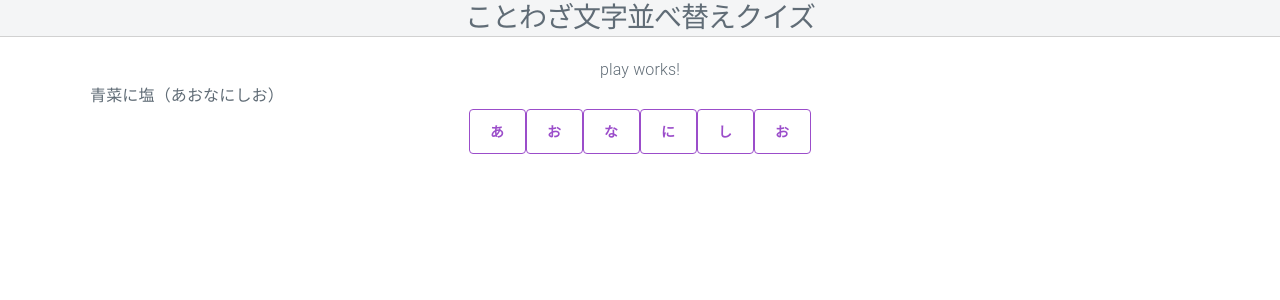
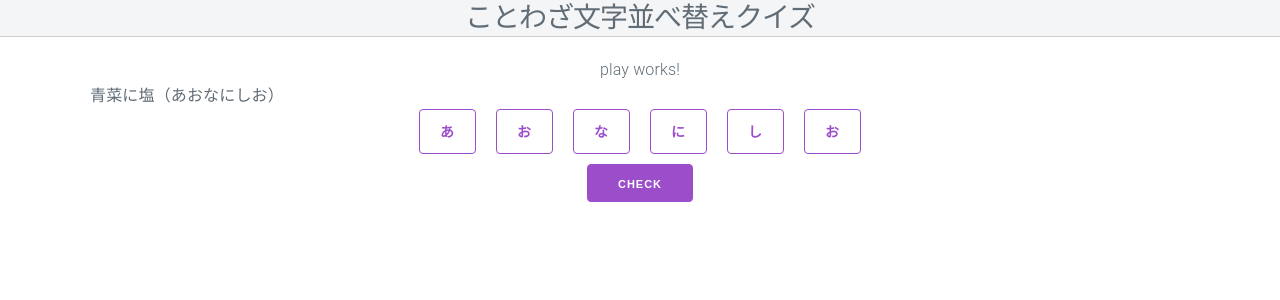
Before and after one commit to c5apple/kotowaza-anagram-app, an Angular app: page / in a window 1280 px wide. Both pictures are taken after a click on the button "START". Shown: the top 300 px of the page. Built offline with nearby package versions, Linux system fonts and the light colour scheme.

Commit message:
文字入れ替え

```diff
--- a/src/app/play/character/character.component.html
+++ b/src/app/play/character/character.component.html
@@ -1,3 +1,4 @@
-<button class="button-large" (click)="triggerFocus()" [ngClass]="{'button-outline' : !isForcus}">
+<button class="button-large" [ngClass]="{'button-outline' : !isFocus, 'animated flip': onAnimated}" (click)="triggerFocus()"
+  (animationend)="onAnimateEnd()">
   {{char}}
 </button>
--- a/src/app/play/character/character.component.scss
+++ b/src/app/play/character/character.component.scss
@@ -0,0 +1,4 @@
+button {
+  margin-left: 1.0rem;
+  margin-right: 1.0rem;
+}
--- a/src/app/play/character/character.component.ts
+++ b/src/app/play/character/character.component.ts
@@ -1,4 +1,4 @@
-import { Component, OnInit, Input, Output, EventEmitter } from '@angular/core';
+import { Component, OnInit, OnChanges, SimpleChanges, Input, Output, EventEmitter } from '@angular/core';
 
 /**
  * 文字コンポーネント
@@ -8,25 +8,44 @@ import { Component, OnInit, Input, Output, EventEmitter } from '@angular/core';
   templateUrl: './character.component.html',
   styleUrls: ['./character.component.scss']
 })
-export class CharacterComponent implements OnInit {
+export class CharacterComponent implements OnInit, OnChanges {
 
   /** 文字 */
   @Input() char: string;
 
   /** 選択状態 */
-  @Input() isForcus: boolean;
-  @Output() isForcusChange = new EventEmitter<boolean>();
+  @Input() isFocus: boolean;
+  @Output() isFocusChange = new EventEmitter<boolean>();
+
+  /** アニメーションする */
+  onAnimated: boolean;
 
   constructor() { }
 
   ngOnInit() {
   }
 
+  ngOnChanges(changes: SimpleChanges): void {
+    // 文字が変更された場合
+    if (changes.char !== undefined && changes.char.currentValue !== changes.char.previousValue) {
+      this.isFocus = false;
+      this.onAnimated = true;
+    }
+  }
+
+  /**
+   *
+   */
+  onAnimateEnd() {
+    console.log('aaa');
+    this.onAnimated = false;
+  }
+
   /**
    * 選択状態を変える
    */
   triggerFocus(): void {
-    this.isForcus = !this.isForcus;
-    this.isForcusChange.emit(this.isForcus);
+    this.isFocus = !this.isFocus;
+    this.isFocusChange.emit(this.isFocus);
   }
 }
--- a/src/app/play/character/character.ts
+++ b/src/app/play/character/character.ts
@@ -3,13 +3,13 @@
  */
 export class Character {
   /** 選択状態 */
-  isForcus: boolean = false;
+  isFocus: boolean = false;
 
   /**
    * 文字クラス
-   * @param character 文字
+   * @param text 文字
    */
-  constructor(public character: string) {
+  constructor(public text: string) {
 
   }
 }
--- a/src/app/play/play.component.html
+++ b/src/app/play/play.component.html
@@ -5,7 +5,8 @@
   </div>
   <div class="row">
     <div class="column">
-      <kaa-character *ngFor="let c of characters" [char]="c.character" [(isForcus)]="c.isForcus"></kaa-character>
+      <kaa-character *ngFor="let c of characters" [char]="c.text" [isFocus]="c.isFocus" (isFocusChange)="c.isFocus = $event; changeCharacter($event)"></kaa-character>
     </div>
   </div>
+  <button (click)="check()">check</button>
 </div>
--- a/src/app/play/play.component.ts
+++ b/src/app/play/play.component.ts
@@ -25,4 +25,33 @@ export class PlayComponent implements OnInit {
     this.characters.push(new Character('し'));
     this.characters.push(new Character('お'));
   }
+
+  check() {
+    console.log(this.characters);
+  }
+
+  /**
+   * 文字を入れ替える
+   * @param isFocus 選択状態
+   */
+  changeCharacter(isFocus: boolean): void {
+    if (!isFocus) {
+      return;
+    }
+    if (this.characters.filter((char: Character) => char.isFocus).length === 2) {
+      // 二つの文字を入れ替える
+      const charcters: { index: number, text: string }[] = [];
+      this.characters.forEach((char: Character, i: number) => {
+        if (char.isFocus) {
+          charcters.push({
+            index: i,
+            text: char.text
+          });
+        }
+      });
+      this.characters[charcters[0].index].text = charcters[1].text;
+      this.characters[charcters[1].index].text = charcters[0].text;
+      this.characters[charcters[0].index].isFocus = this.characters[charcters[1].index].isFocus = false;
+    }
+  }
 }
```
